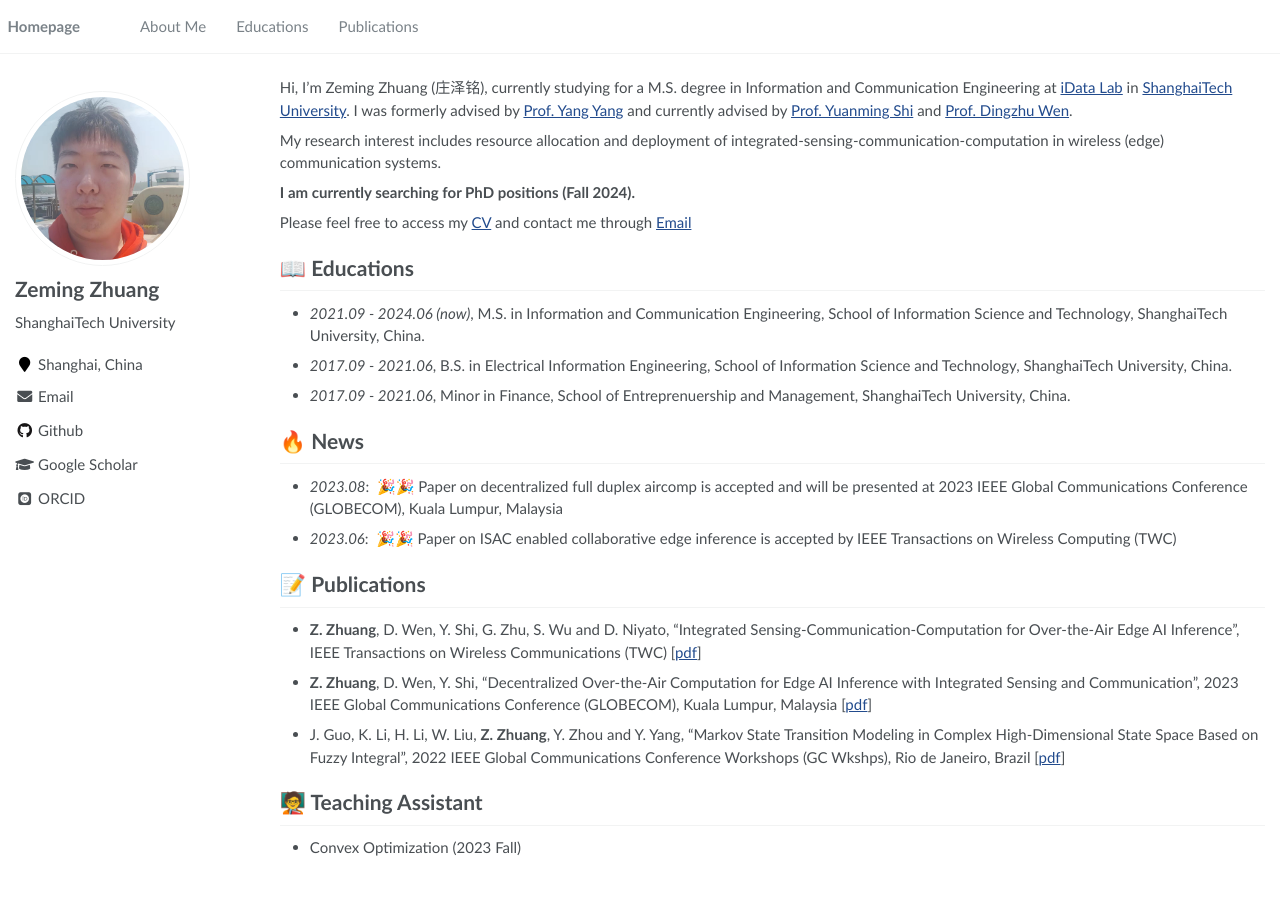
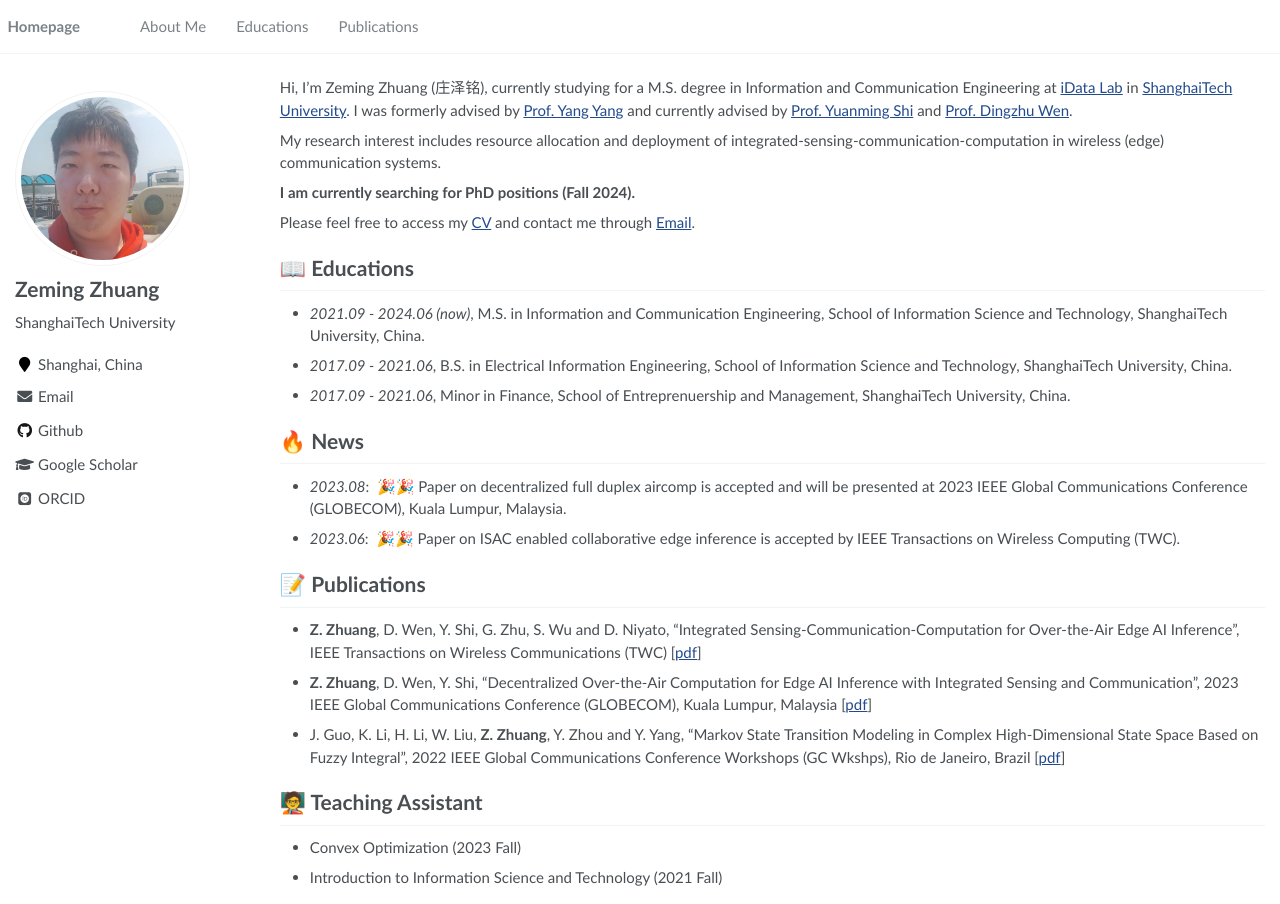
Before and after one commit to RayeRen/acad-homepage.github.io, a Jekyll site: the page built from _pages/about.md, in a window 1280 px wide. Built offline with Jekyll 4.4.1, drawn with Linux system fonts in a browser that asks for light colours; some web fonts are replaced.

Commit message:
Add TA experience

```diff
--- a/_pages/about.md
+++ b/_pages/about.md
@@ -23,7 +23,7 @@ My research interest includes resource allocation and deployment of integrated-s
 
 **I am currently searching for PhD positions (Fall 2024).**
 
-Please feel free to access my [CV](https://www.xxcpeter.tech/assets/cv-en.pdf) and contact me through [Email](mailto:zhuangzm@shanghaitech.edu.cn)
+Please feel free to access my [CV](https://www.xxcpeter.tech/assets/cv-en.pdf) and contact me through [Email](mailto:zhuangzm@shanghaitech.edu.cn).
 
 # 📖 Educations
 - *2021.09 - 2024.06 (now)*, M.S. in Information and Communication Engineering, School of Information Science and Technology, ShanghaiTech University, China.
@@ -31,8 +31,8 @@ Please feel free to access my [CV](https://www.xxcpeter.tech/assets/cv-en.pdf) a
 - *2017.09 - 2021.06*, Minor in Finance, School of Entreprenuership and Management, ShanghaiTech University, China.
 
 # 🔥 News
-- *2023.08*: &nbsp;🎉🎉 Paper on decentralized full duplex aircomp is accepted and will be presented at 2023 IEEE Global Communications Conference (GLOBECOM), Kuala Lumpur, Malaysia
-- *2023.06*: &nbsp;🎉🎉 Paper on ISAC enabled collaborative edge inference is accepted by IEEE Transactions on Wireless Computing (TWC)
+- *2023.08*: &nbsp;🎉🎉 Paper on decentralized full duplex aircomp is accepted and will be presented at 2023 IEEE Global Communications Conference (GLOBECOM), Kuala Lumpur, Malaysia.
+- *2023.06*: &nbsp;🎉🎉 Paper on ISAC enabled collaborative edge inference is accepted by IEEE Transactions on Wireless Computing (TWC).
 
 # 📝 Publications
 
@@ -58,3 +58,4 @@ Please feel free to access my [CV](https://www.xxcpeter.tech/assets/cv-en.pdf) a
 
 # 🧑‍🏫 Teaching Assistant
 - Convex Optimization (2023 Fall)
+- Introduction to Information Science and Technology (2021 Fall)
```
